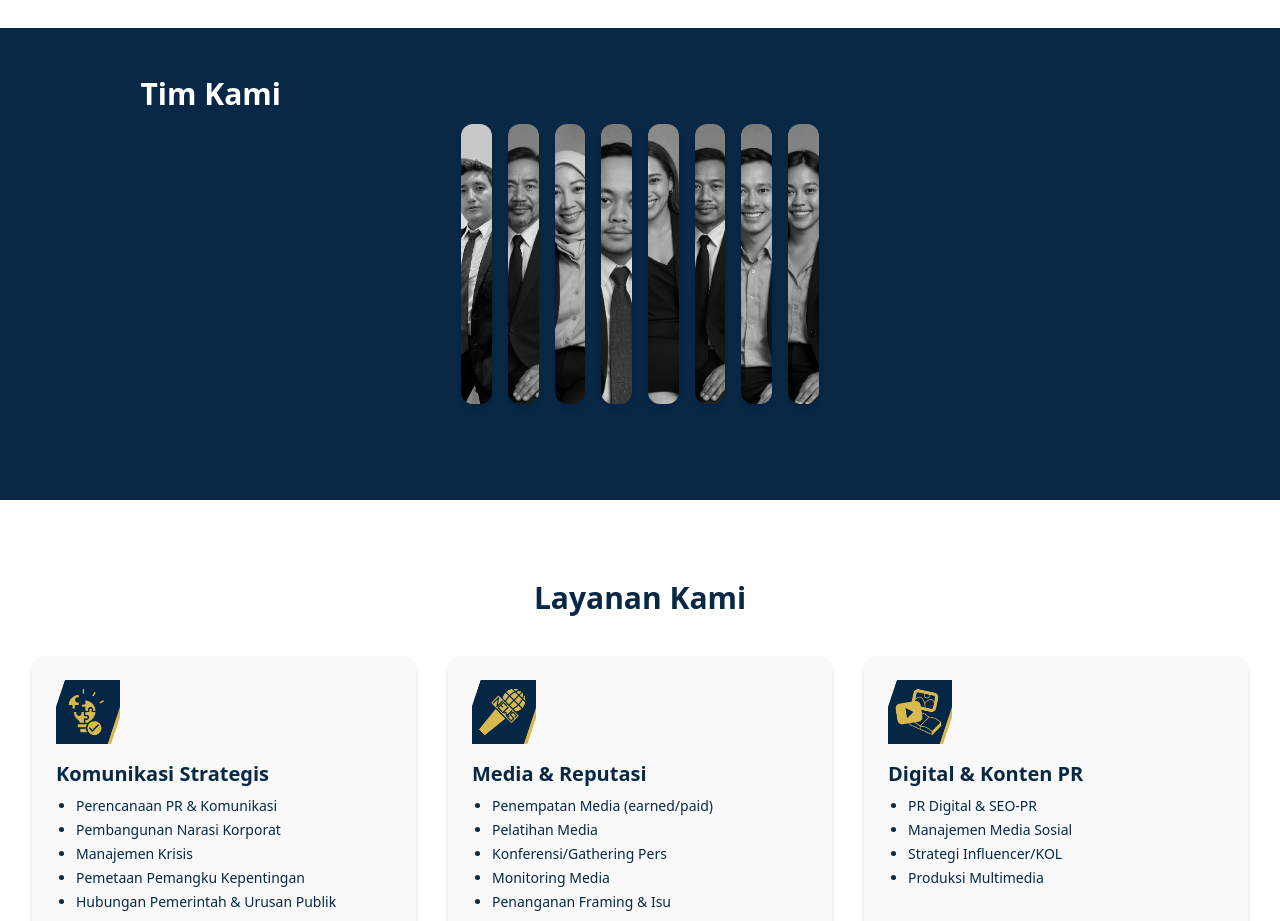
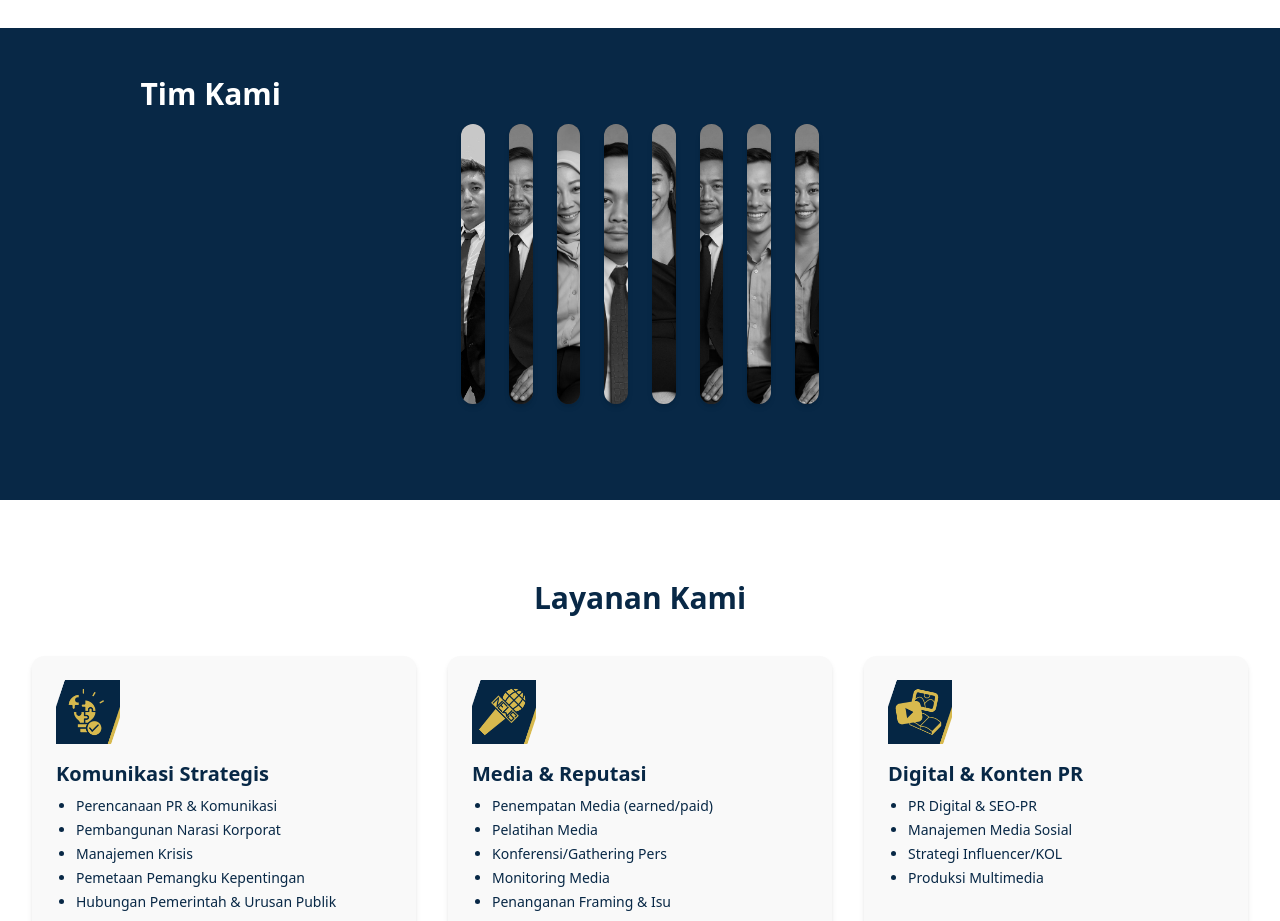
Before and after one commit to ProfAdri90/estetic-dinamis, a Next.js app: page / in a window 1280 px wide. Shown: the part 3500-4421 px from the top of the page. Built offline with nearby package versions, Linux system fonts and the light colour scheme.

Commit message:
Update OurTeams.jsx

```diff
--- a/components/OurTeams.jsx
+++ b/components/OurTeams.jsx
@@ -15,7 +15,7 @@ const teamMembers = [
 export default function OurTeams() {
   return (
    <section id="our-team" className="scroll-mt-[140px] px-4 py-12 bg-[#082846]">
-      <div className="grid grid-cols-8 gap-4 max-w-7xl mx-auto">
+  <div className="flex justify-center gap-6 w-full max-w-[1600px] mx-auto">
     {teamMembers.map((member, index) => (
       <TeamCard
         key={index}
```
Lines whose indentation alone changed are shown as unchanged.
